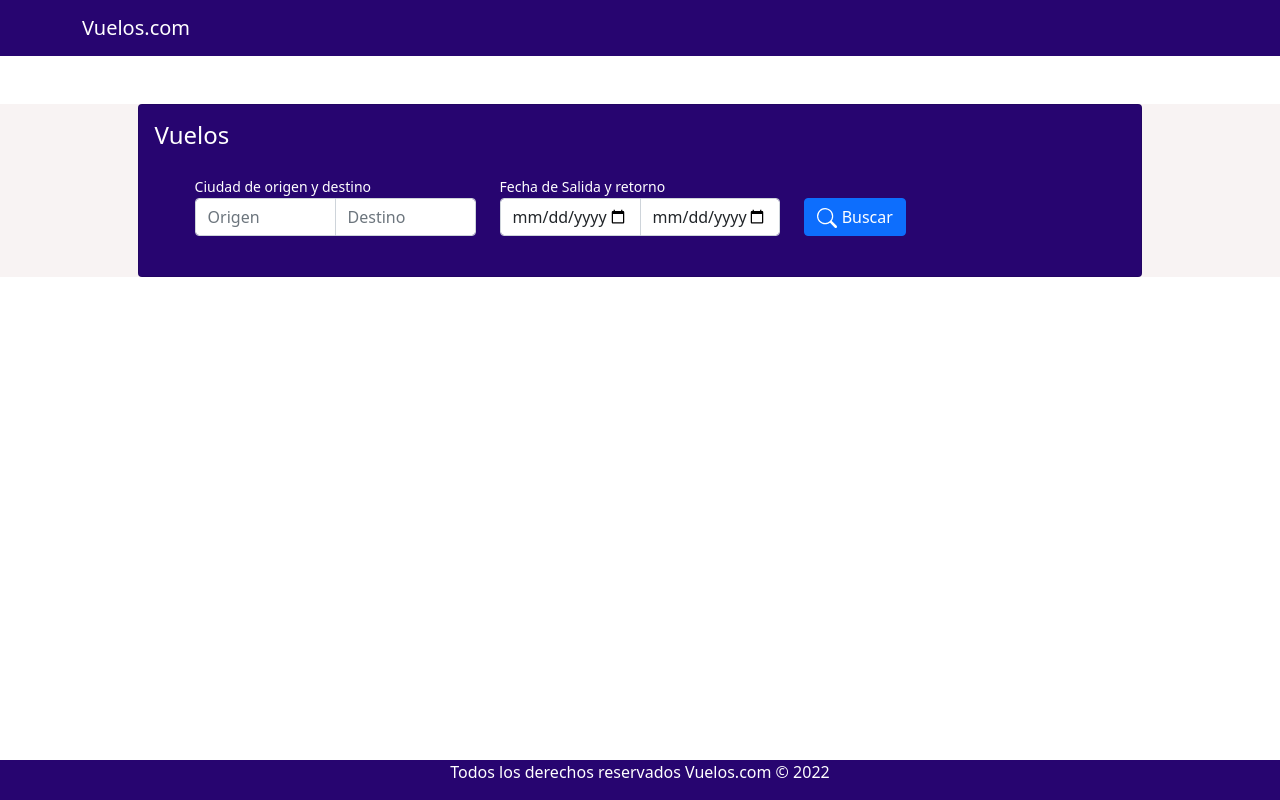
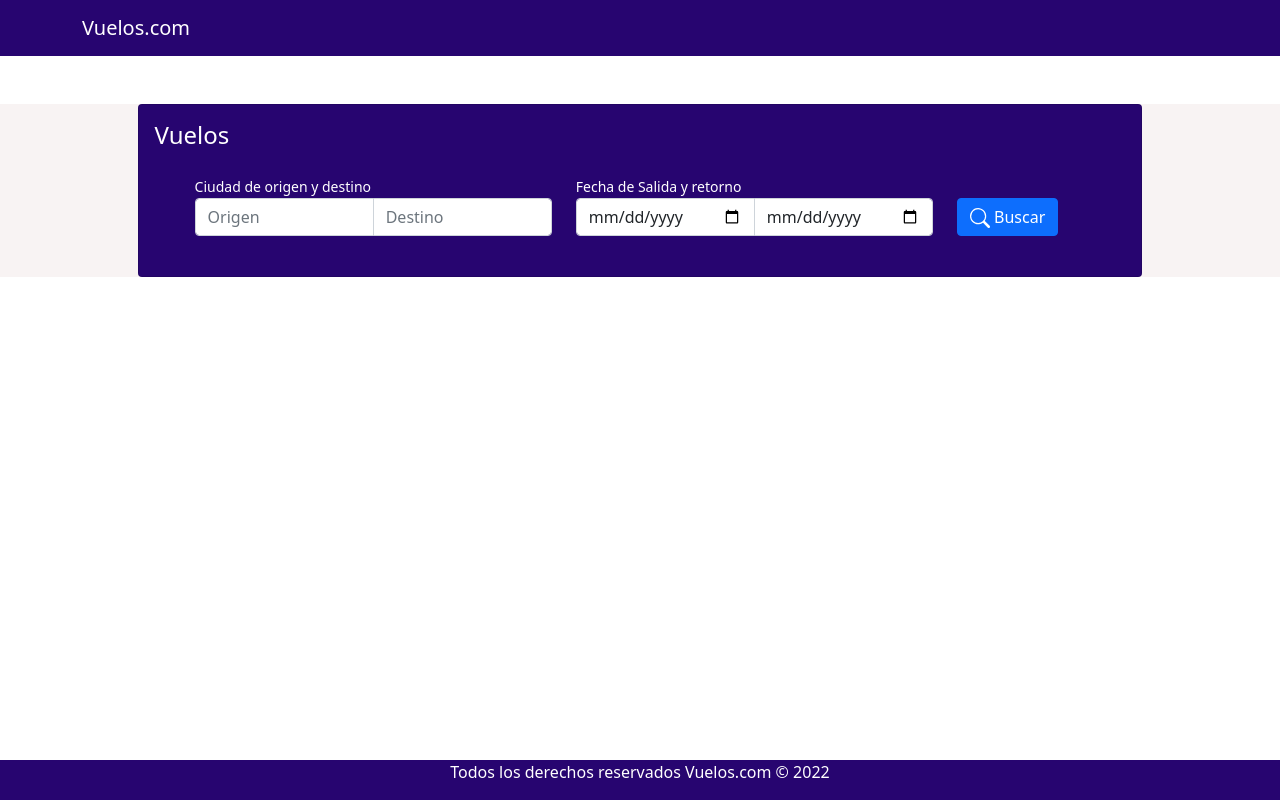
Before and after one commit to Mark090999/challenge-front, a Vue app: page / in a window 1280 px wide. Built offline with nearby package versions, Linux system fonts and the light colour scheme.

Commit message:
Refactor styles Tickets

```diff
--- a/src/views/Home.vue
+++ b/src/views/Home.vue
@@ -6,21 +6,21 @@
             <b-card-body>
               <b-container class="bv-example-row">
                 <b-row>
-                  <b-col>
+                  <b-col md="5">
                     <label for="ori" style="font-size: 14px;">Ciudad de origen y destino</label>
                     <b-input-group size="md">
                       <b-form-input list="my-cities" id="ori" placeholder="Origen"></b-form-input>
                       <b-form-input list="my-cities" placeholder="Destino"></b-form-input>
                     </b-input-group>
                   </b-col>
-                  <b-col>
+                  <b-col md="5">
                     <label for="ori" style="font-size: 14px;">Fecha de Salida y retorno</label>
                     <b-input-group size="md">
                       <b-form-input placeholder="Salida" type="date"></b-form-input>
                       <b-form-input placeholder="Retorno" type="date"></b-form-input>
                     </b-input-group>
                   </b-col>
-                  <b-col>
+                  <b-col md="2">
                     <label for="ori" style="font-size: 14px;"></label>
                     <b-input-group size="md">
                     <b-button variant="primary" size="md" class="mb-2" @click="goCards()">
--- a/src/views/Tickets.vue
+++ b/src/views/Tickets.vue
@@ -1,6 +1,14 @@
 <template>
   <b-container class="bv-example-row" align-v="top" align-h="center" fluid>
-    <h2>Tickets</h2>
+
+    <div id="header">
+      <div id="left">
+      <h2>Tickets</h2>
+      </div>
+      <div id="right">
+        <b-button style="float: rigth" size="sm" variant="primary" type="primary" @click="goHome()">Nueva búsqueda</b-button>
+      </div>
+    </div>
     <div class="resultados">
       <template v-for="ticket in tickets" :v-key="ticket.id">
         <Card :key="ticket.id" :aereolinia="ticket.aereolinia" :duracion="ticket.duracion" :escalas="ticket.escalas" :img="ticket.img" :precio="ticket.precio"></Card>
@@ -23,10 +31,22 @@ export default {
   async created(){
     this.tickets = this.$store.state.tickets;
   },
+  methods: {
+    goHome(){
+      const link = `/`;
+      this.$router.push({path: link});
+    }
+  }
 };
 </script>
 
 <style scoped>
+#header{
+  display: flex;                  /* establish flex container */
+  flex-direction: row;            /* default value; can be omitted */
+  flex-wrap: nowrap;              /* default value; can be omitted */
+  justify-content: space-between;
+}
 .bv-example-row{
   background-color: #fdf7f7fa;
 }
```
